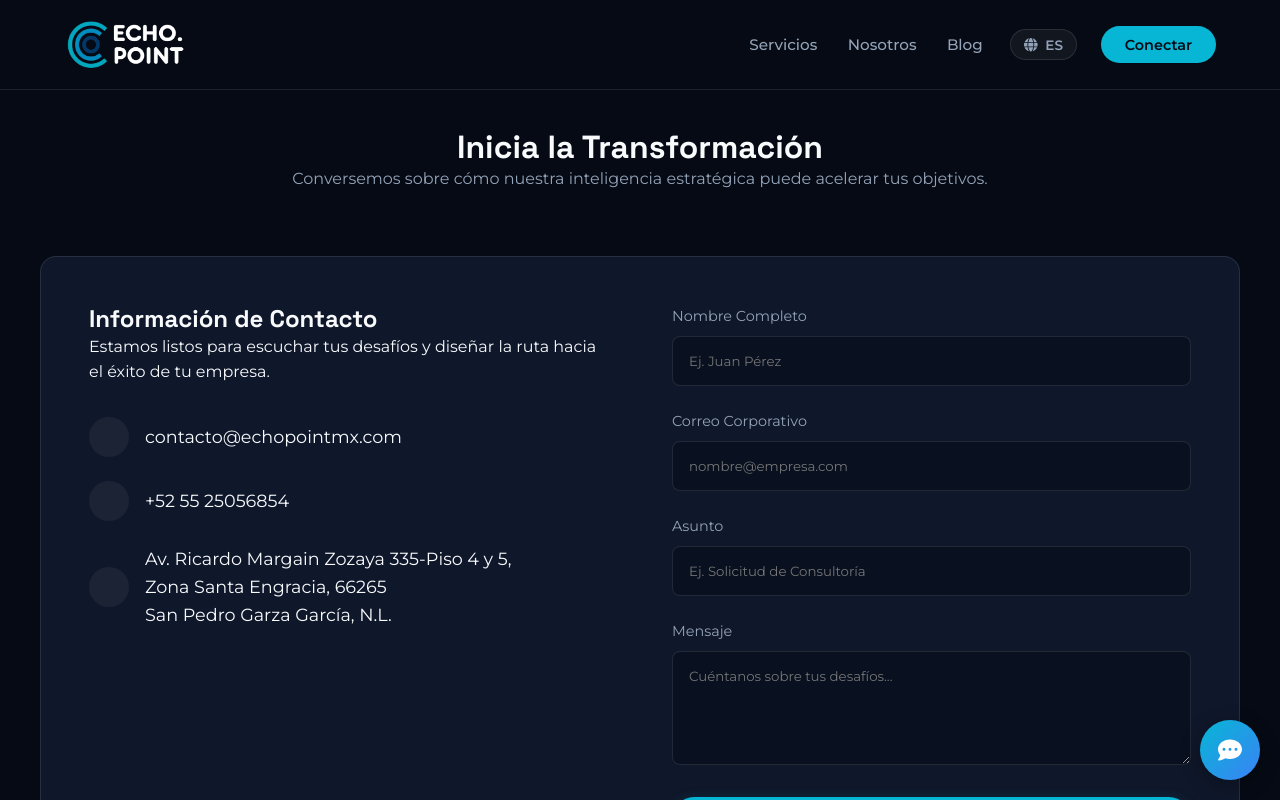
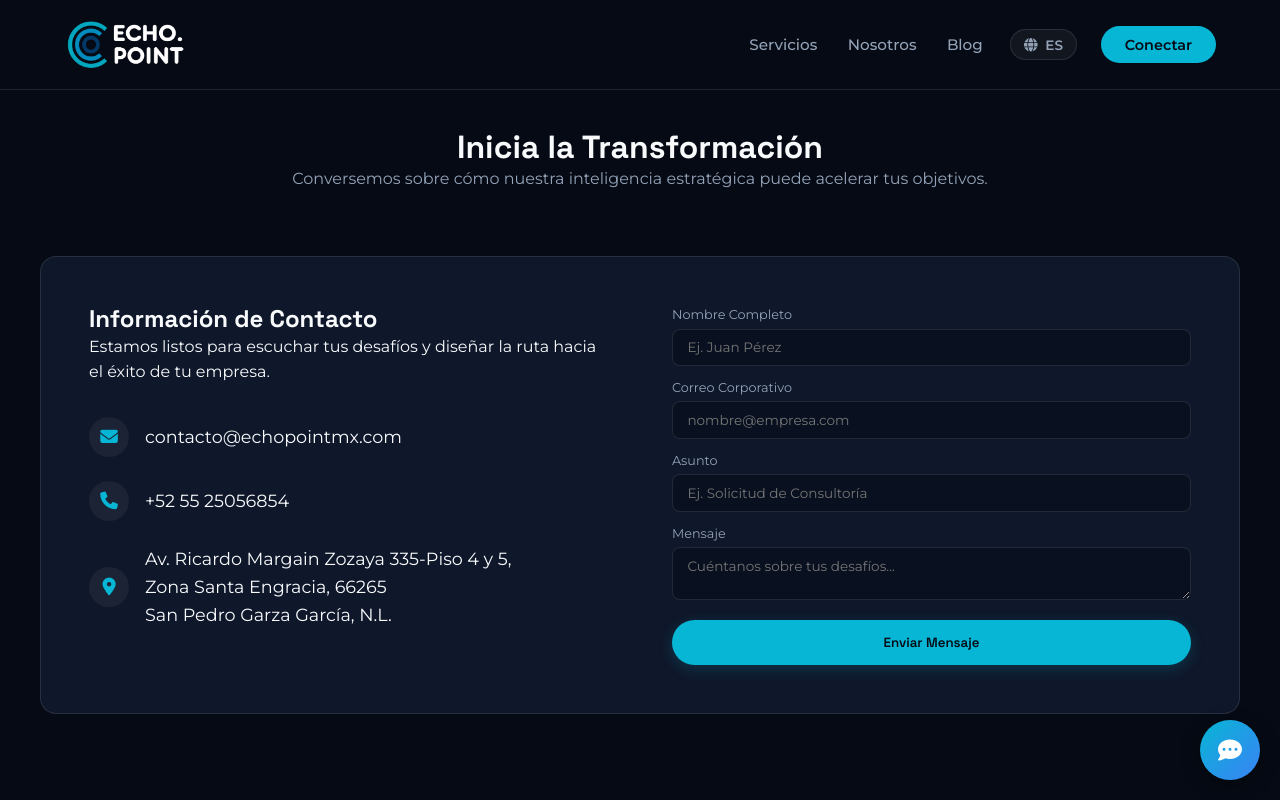
Before and after one commit to Gapuccino/Echopint, a Next.js app: page /es/contacto in a window 1280 px wide. Shown: the top 800 px of the page. Built offline with nearby package versions, Linux system fonts and the light colour scheme.

Commit message:
style: optimize service detail layout and compact contact form

```diff
--- a/src/app/[lang]/layout.tsx
+++ b/src/app/[lang]/layout.tsx
@@ -120,6 +120,13 @@ export default async function RootLayout({
   return (
     <html lang={lang} className={`${montserrat.variable} ${spaceGrotesk.variable}`}>
       <head>
+        <link
+          rel="stylesheet"
+          href="https://cdnjs.cloudflare.com/ajax/libs/font-awesome/6.5.1/css/all.min.css"
+          integrity="sha512-DTOQO9RWCH3ppGqcWaEA1BIZOC6xxalwEsw9c2QQeAIftl+Vegovlnee1c9QX4TctnWMn13TZye+giMm8e2LwA=="
+          crossOrigin="anonymous"
+          referrerPolicy="no-referrer"
+        />
         <script
           type="application/ld+json"
           dangerouslySetInnerHTML={{ __html: JSON.stringify(jsonLdOrganization) }}
--- a/src/app/globals.css
+++ b/src/app/globals.css
@@ -434,6 +434,22 @@ h4 {
     height: 100%;
     display: flex;
     flex-direction: column;
+    cursor: default; /* Avoid rage clicks */
+}
+
+.service-card.no-click {
+    cursor: default;
+}
+
+.service-card.no-click:hover {
+    transform: none;
+    border-color: rgba(255, 255, 255, 0.08); /* Keep original border */
+    box-shadow: none;
+}
+
+.service-card.no-click:hover .icon-box {
+    transform: none;
+    background: rgba(6, 182, 212, 0.1); /* Keep original background */
 }
 
 /* Removed hover lift to avoid misleading interaction cues */
@@ -456,9 +472,9 @@ h4 {
 }
 
 .service-card:hover .icon-box {
-    background: var(--tech-cyan);
-    color: var(--bg-dark);
-    transform: scale(1.1) rotate(5deg);
+    background: rgba(6, 182, 212, 0.2); /* Toned down from solid color */
+    color: var(--tech-cyan);
+    transform: scale(1.05); /* Reduced from 1.1 and removed rotation */
 }
 
 .service-card h3 {
@@ -810,9 +826,13 @@ h4 {
 
 /* ── Service Detail Page (Zoho Style) ── */
 .svc-hero-detail {
-    padding: 10rem 0 6rem;
+    min-height: 100vh;
+    display: flex;
+    align-items: center;
+    padding: 110px 0 40px;
     background: linear-gradient(135deg, rgba(6, 182, 212, 0.15) 0%, rgba(245, 158, 11, 0.08) 50%, rgba(10, 10, 10, 0) 100%);
     border-bottom: 1px solid var(--border-glass);
+    position: relative;
 }
 
 .svc-hero-grid {
@@ -820,28 +840,29 @@ h4 {
     grid-template-columns: 1fr 450px;
     gap: 4rem;
     align-items: center;
+    width: 100%;
 }
 
 .svc-hero-text h1 {
-    font-size: 3.5rem;
+    font-size: 2.5rem;
     line-height: 1.1;
-    margin: 1rem 0 1.5rem;
+    margin: 0.4rem 0 0.8rem;
     font-weight: 800;
 }
 
 .svc-hero-text .long-desc {
-    font-size: 1.2rem;
-    color: var(--text-secondary);
-    line-height: 1.6;
-    margin-bottom: 2.5rem;
+    font-size: 1rem;
+    color: var(--text-secondary);
+    line-height: 1.5;
+    margin-bottom: 1rem;
 }
 
 .svc-features-list h3 {
-    font-size: 1.1rem;
+    font-size: 1rem;
     text-transform: uppercase;
     letter-spacing: 2px;
     color: var(--tech-cyan);
-    margin-bottom: 1.5rem;
+    margin-bottom: 1rem;
 }
 
 .svc-features-list ul {
@@ -852,14 +873,22 @@ h4 {
 .svc-features-list li {
     display: flex;
     align-items: center;
-    gap: 1rem;
-    margin-bottom: 1rem;
-    color: var(--text-secondary);
-    font-size: 1rem;
+    gap: 0.8rem;
+    margin-bottom: 0.6rem;
+    color: var(--text-secondary);
+    font-size: 0.95rem;
 }
 
 .svc-features-list i {
-    color: var(--human-blue);
+    color: var(--tech-cyan); /* Match brand color */
+    font-size: 0.9rem;
+    width: 24px;
+    height: 24px;
+    display: flex;
+    align-items: center;
+    justify-content: center;
+    background: rgba(6, 182, 212, 0.1);
+    border-radius: 6px;
 }
 
 .svc-hero-form .form-card {
@@ -867,19 +896,19 @@ h4 {
     backdrop-filter: blur(20px);
     border: 1px solid var(--border-glass);
     border-radius: 20px;
-    padding: 2.5rem;
+    padding: 1.5rem;
     box-shadow: 0 25px 50px -12px rgba(0, 0, 0, 0.5);
 }
 
 .svc-hero-form h3 {
-    font-size: 1.5rem;
-    margin-bottom: 0.5rem;
+    font-size: 1.4rem;
+    margin-bottom: 0.3rem;
 }
 
 .svc-hero-form p {
-    font-size: 0.9rem;
-    color: var(--text-secondary);
-    margin-bottom: 2rem;
+    font-size: 0.8rem;
+    color: var(--text-secondary);
+    margin-bottom: 1rem;
 }
 
 @media (max-width: 1024px) {
--- a/src/components/ContactForm/ContactForm.module.css
+++ b/src/components/ContactForm/ContactForm.module.css
@@ -3,27 +3,28 @@
 }
 
 .formGroup {
-    margin-bottom: 1.5rem;
+    margin-bottom: 0.75rem;
     position: relative;
 }
 
 .formGroup label {
     display: block;
-    margin-bottom: 0.5rem;
-    font-size: 0.9rem;
+    margin-bottom: 0.2rem;
+    font-size: 0.8rem;
     color: var(--text-secondary);
 }
 
 .formGroup input,
 .formGroup textarea {
     width: 100%;
-    padding: 1rem;
+    padding: 0.6rem 0.9rem;
     background: rgba(5, 10, 20, 0.5);
     border: 1px solid var(--border-glass);
     border-radius: 8px;
     color: var(--text-primary);
     font-family: var(--font-main);
     transition: all 0.3s;
+    font-size: 0.85rem;
 }
 
 .formGroup input:focus,
--- a/src/components/ContactForm/ContactForm.tsx
+++ b/src/components/ContactForm/ContactForm.tsx
@@ -177,7 +177,7 @@ export default function ContactForm() {
         <label htmlFor="message">{labels.message}</label>
         <textarea
           id="message"
-          rows={5}
+          rows={2}
           placeholder={labels.messagePh}
           required
           minLength={10}
```
Also changed, not shown: src/app/[lang]/servicios/[slug]/page.tsx (+28 -8 lines).
